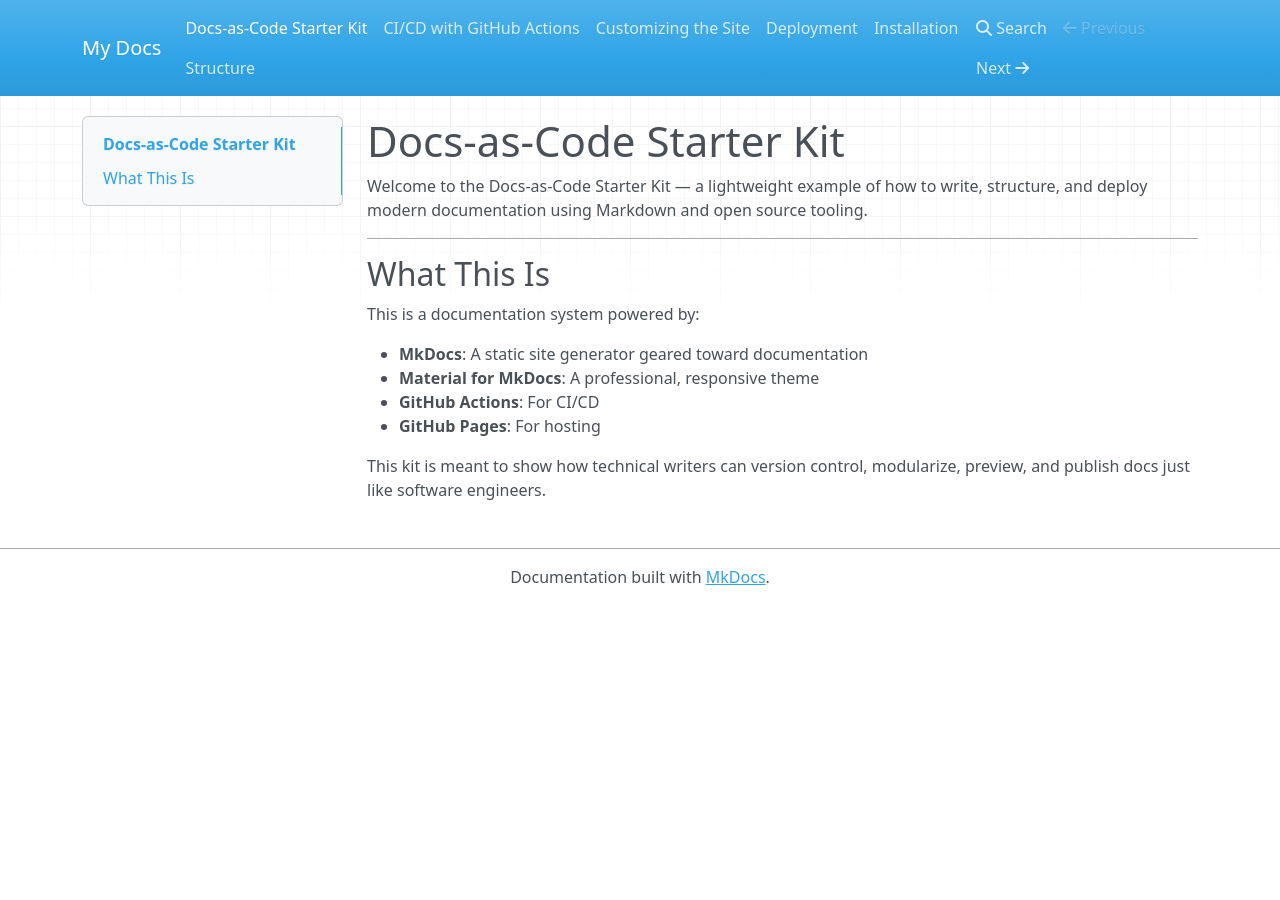
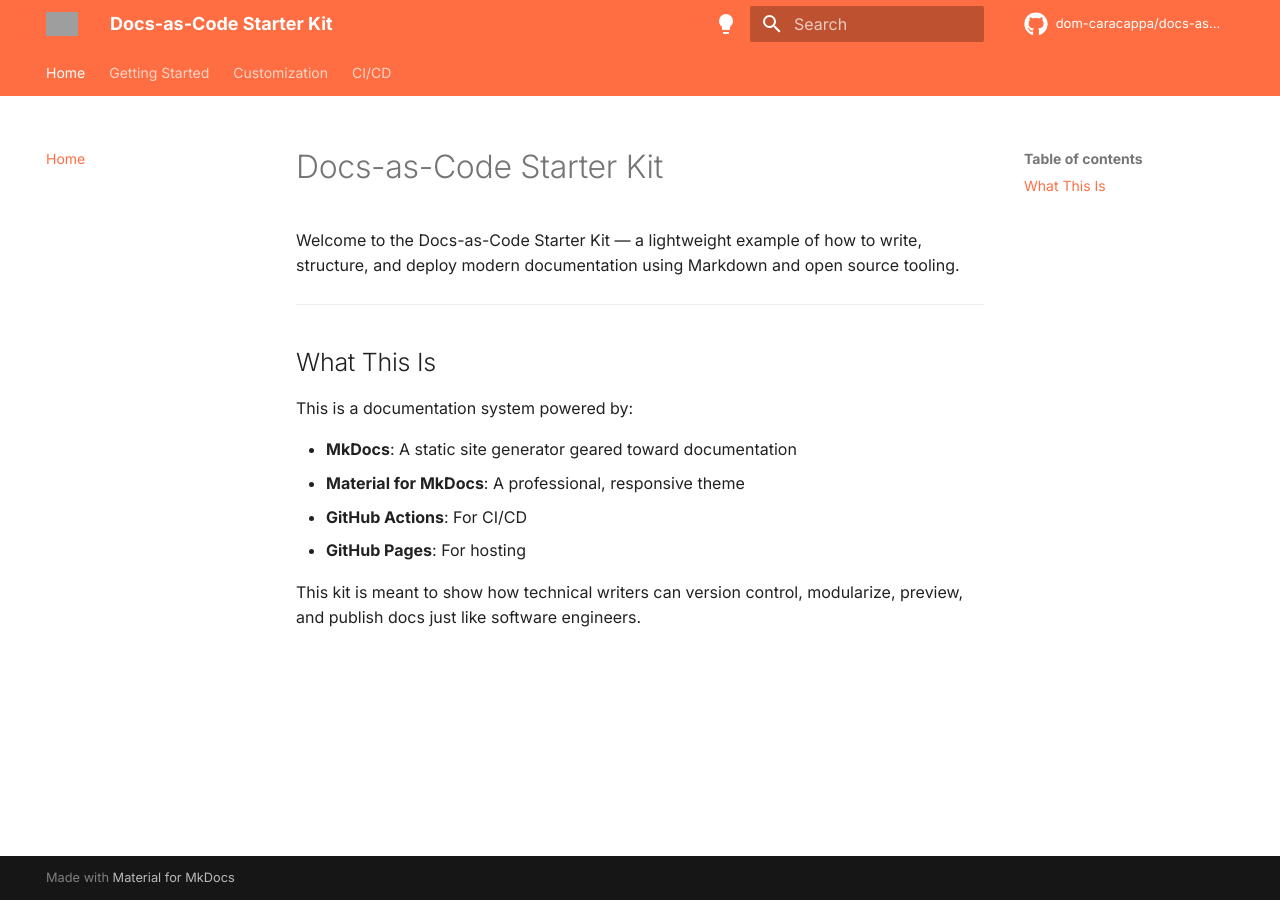
Before and after one commit to Dom-Caracappa/docs-as-code-starter, an MkDocs documentation site: the page built from docs/index.md, in a window 1280 px wide. Built offline with MkDocs 1.6.1 and Material for MkDocs 9.7.7, drawn with Linux system fonts in a browser that asks for light colours; nearby versions of some CDN libraries; comment, search, counter and statistics services are not loaded; grey boxes are pictures that could not be loaded.

Commit message:
Update theme palette and UI improvements

```diff
--- a/mkdocs.yml
+++ b/mkdocs.yml
@@ -1 +1,73 @@
-site_name: My Docs
+site_name: Docs-as-Code Starter Kit
+site_description: A lightweight example of modern documentation workflows using MkDocs, GitHub Actions, and GitHub Pages.
+site_url: https://dom-caracappa.github.io/docs-as-code-starter/
+repo_url: https://github.com/Dom-Caracappa/docs-as-code-starter
+repo_name: dom-caracappa/docs-as-code-starter
+
+theme:
+  name: material
+  logo: assets/logo.png  # Optional – remove if not used
+  favicon: assets/favicon.ico  # Optional – remove if not used
+  features:
+    - navigation.instant
+    - navigation.tabs
+    - navigation.sections
+    - search.highlight
+    - search.share
+    - toc.follow
+    - content.code.annotate
+    - content.tabs.link
+  palette:
+  - scheme: default
+    primary: deep orange
+    accent: black
+    toggle:
+      icon: material/lightbulb
+      name: Switch to dark mode
+  - scheme: slate
+    primary: green
+    accent: lime
+    toggle:
+      icon: material/lightbulb-outline
+      name: Switch to light mode
+  font:
+    text: Inter
+    code: Fira Code
+  icon:
+    repo: fontawesome/brands/github
+
+nav:
+  - Home: index.md
+  - Getting Started:
+      - Installation: install.md
+      - Structure: structure.md
+  - Customization: customize.md
+  - CI/CD:
+      - CI/CD with GitHub Actions: ci-cd.md
+      - Deployment: deploy.md
+
+plugins:
+  - search
+
+markdown_extensions:
+  - toc:
+      permalink: true
+  - admonition
+  - codehilite
+  - footnotes
+  - meta
+  - tables
+  - pymdownx.arithmatex
+  - pymdownx.betterem:
+      smart_enable: all
+  - pymdownx.caret
+  - pymdownx.critic
+  - pymdownx.details
+  - pymdownx.inlinehilite
+  - pymdownx.keys
+  - pymdownx.mark
+  - pymdownx.smartsymbols
+  - pymdownx.superfences
+  - pymdownx.tabbed
+  - pymdownx.tasklist:
+      custom_checkbox: true
```
